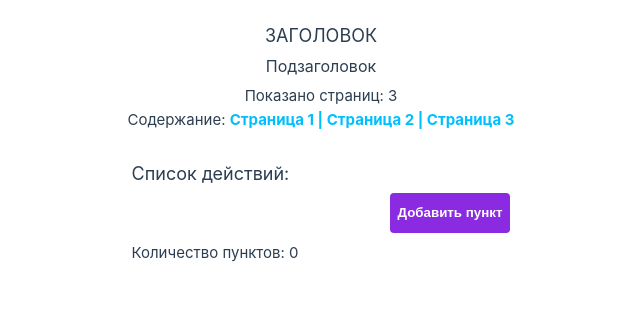
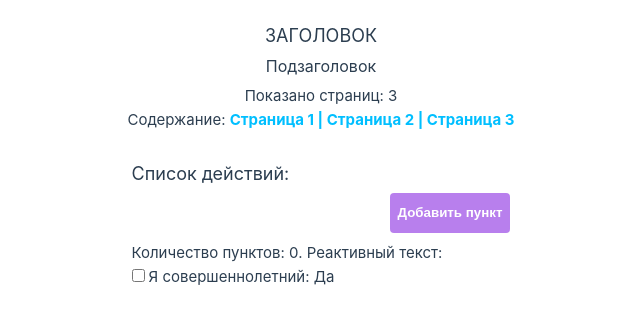
Before and after one commit to dgokokonda/vue3-training, a Vue app: page / in a window 1280 px wide. Shown: the top 324 px of the page, without its empty margins (319-959 px from the left). Built offline with nearby package versions, Linux system fonts and the light colour scheme.

Commit message:
feat (Form Bindings): Сделана привязка к состоянию ввода формы в инпуте и чекбоксе

```diff
--- a/src/components/pages/ToDoList/ToDoList.vue
+++ b/src/components/pages/ToDoList/ToDoList.vue
@@ -2,17 +2,27 @@
   <div class="list-wrapper">
     <h4>Список действий:</h4>
     <div class="control-panel">
-      <input v-model="text" type="text" @keyup.enter="addText" class="editor" />
-      <button class="text-button" @click="addText">Добавить пункт</button>
+      <input v-model.trim="text" type="text" @keyup.enter="addText" @input="input" class="editor" />
+      <button class="text-button" :disabled="!text.length" @click="addText">Добавить пункт</button>
     </div>
-    <div class="list">{{ `Количество пунктов: ${todos.length}` }}</div>
+    <div class="list">{{ `Количество пунктов: ${todos.length}. Реактивный текст: ${text}` }}</div>
+    <input type="checkbox" id="adult" :value="isAdult" @input="checkAdult" />
+    <label for="adult">{{ `Я совершеннолетний: ${!isAdult ? 'Нет' : 'Да'}` }}</label>
   </div>
 </template>
 <script setup lang="ts">
 import { reactive, ref } from 'vue'
-import type { TextType, TodosType } from './types/types'
+import type { TextType, TodosType, CheckboxType } from './types/types'
 const text = ref<TextType>('')
 const todos = reactive<TodosType>([])
+const isAdult = ref<CheckboxType>(false)
+
+function input(e) {
+  console.log('input', e.target.value, text.value)
+}
+
+function checkAdult() {}
+isAdult.value = !isAdult.value
 
 function addText() {
   if (!text.value.length) return
@@ -43,6 +53,11 @@ function addText() {
     font-weight: bold;
     border: none;
     cursor: pointer;
+
+    &:disabled {
+      cursor: default;
+      opacity: 0.6;
+    }
   }
 
   .editor {
@@ -57,5 +72,9 @@ function addText() {
   .list {
     margin-top: 8px;
   }
+
+  input[type='checkbox'] + label {
+    margin-left: 4px;
+  }
 }
 </style>
--- a/src/components/pages/ToDoList/types/types.ts
+++ b/src/components/pages/ToDoList/types/types.ts
@@ -1,3 +1,5 @@
 export type TextType = string
 
 export type TodosType = { id: number; name: string }[]
+
+export type CheckboxType = boolean
```
